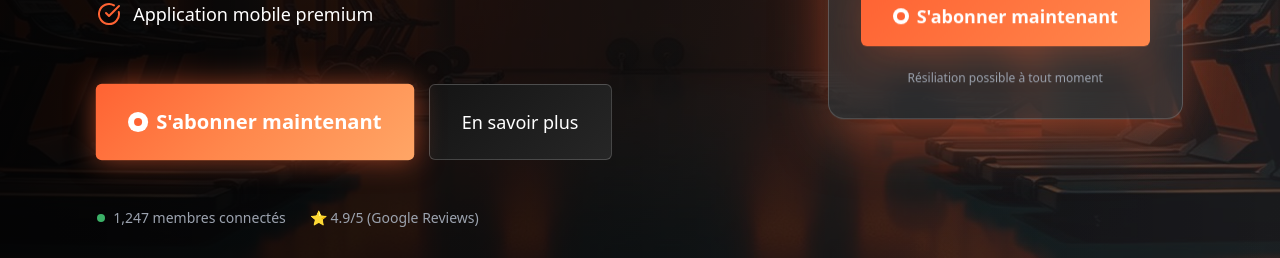
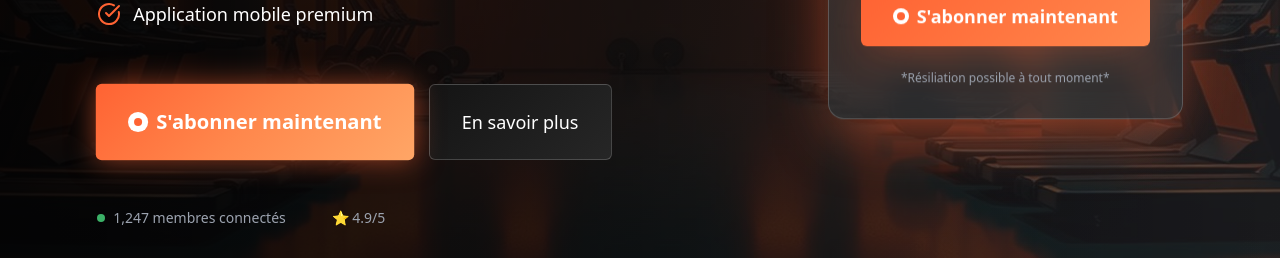
Before and after one commit to kirenagency-droid/fit-flow-for-you, a React (Vite) app: page / in a window 1280 px wide. Shown: the part 460-718 px from the top of the page. Built offline with nearby package versions, Linux system fonts and the light colour scheme; the HTML template or start-up script is replaced by a standard one.

Commit message:
Visual edit in Lovable

```diff
--- a/src/components/HeroSection.tsx
+++ b/src/components/HeroSection.tsx
@@ -61,7 +61,7 @@ const HeroSection = () => {
                 <div className="w-2 h-2 bg-green-400 rounded-full animate-pulse"></div>
                 <span>1,247 membres connectés</span>
               </div>
-              <div>⭐ 4.9/5 (Google Reviews)</div>
+              <div>      ⭐ 4.9/5 </div>
             </div>
           </div>
 
@@ -90,9 +90,7 @@ const HeroSection = () => {
                   S'abonner maintenant
                 </Button>
 
-                <p className="text-xs text-gray-400">
-                  Résiliation possible à tout moment
-                </p>
+                <p className="text-xs text-gray-400">*Résiliation possible à tout moment*</p>
               </div>
             </div>
           </div>
```
